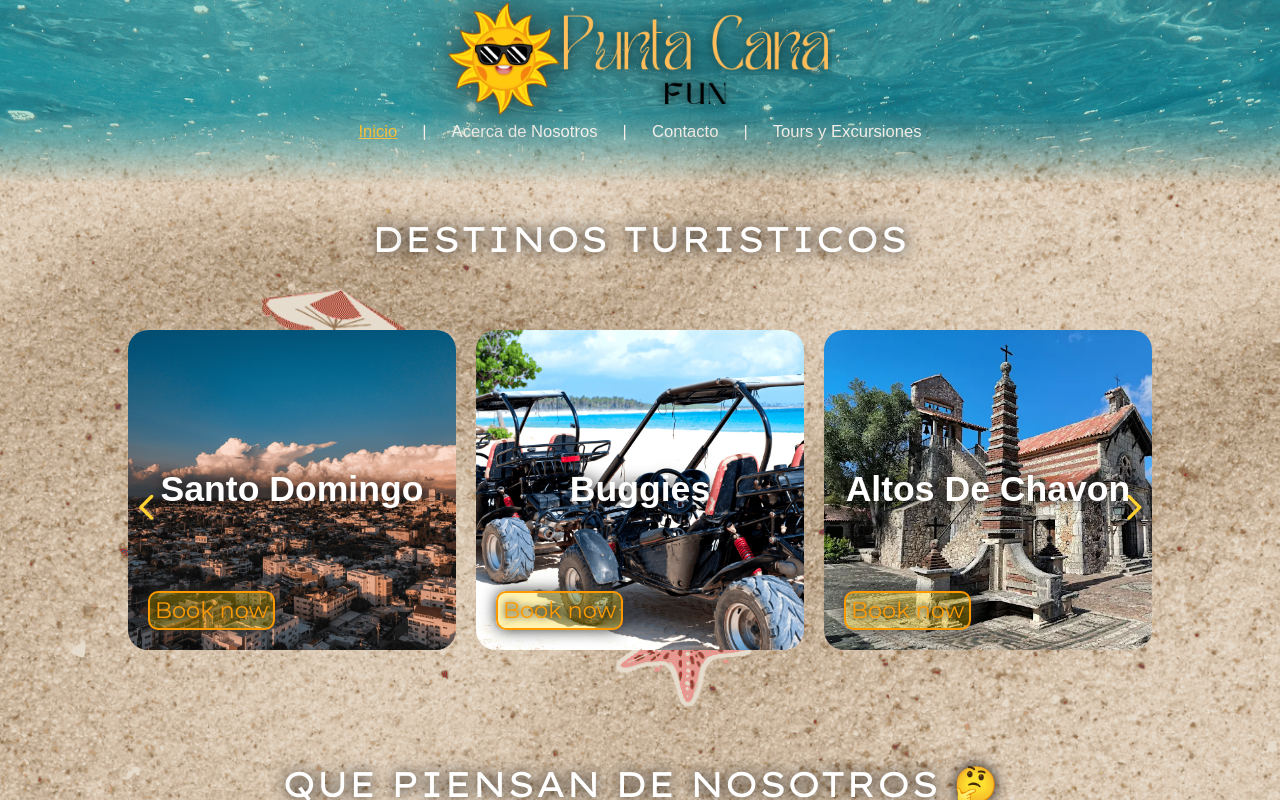
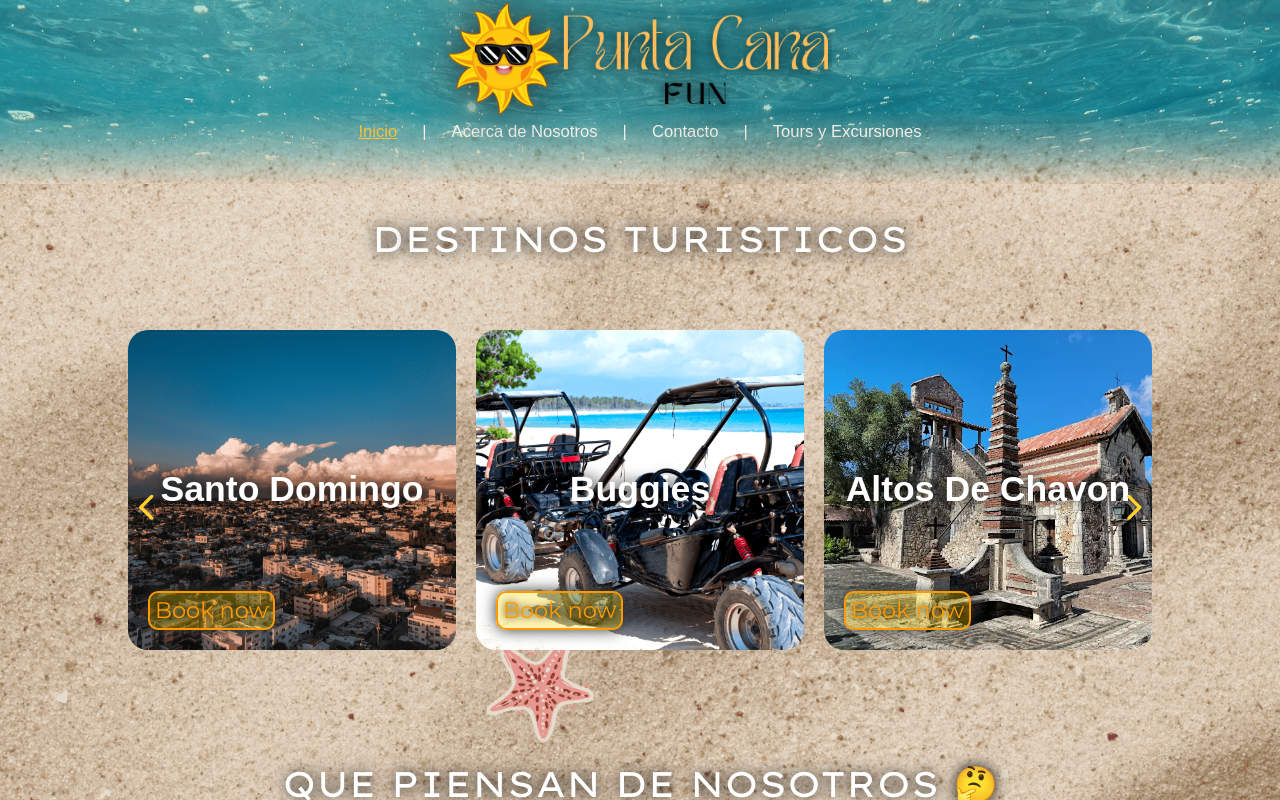
Before and after one commit to Yenser1/puntacana-fun, a Next.js app: page / in a window 1280 px wide. Shown: the top 800 px of the page. Built offline with nearby package versions, Linux system fonts and the light colour scheme; a web font is replaced by a local one.

Commit message:
Fixing the background again

```diff
--- a/src/app/Styles/globals.css
+++ b/src/app/Styles/globals.css
@@ -74,7 +74,9 @@ footer {
     mask-image: linear-gradient(to top, black 60%, transparent 100%);
     -webkit-mask-image: linear-gradient(to top, black 60%, transparent 100%);
 }
-body {
+body,
+main,
+html {
     background-size: cover;
     background-color: #c6a664;
     background-image: url(/FondoArena.png);
```
